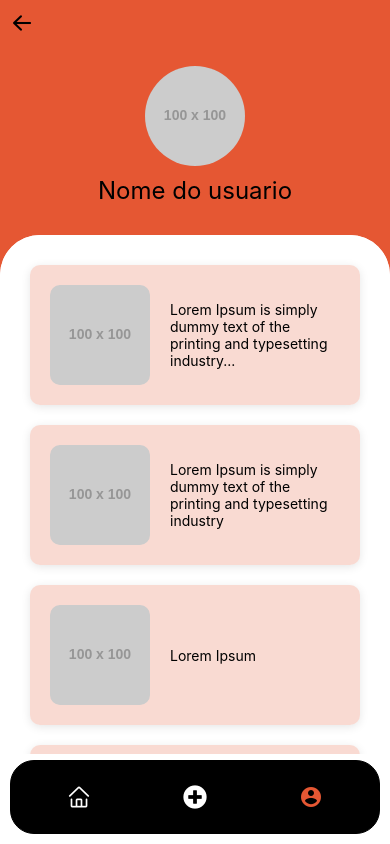
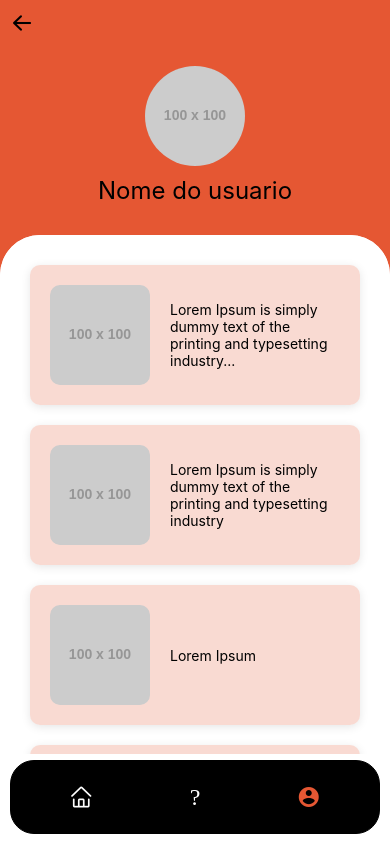
Before and after one commit to tostechbr/mobile-generative-ai, a React Native app: screen /Profile in a window 390 px wide. Built offline with nearby package versions, Linux system fonts and the light colour scheme.

Commit message:
fix buttoBart

```diff
--- a/components/ButtonBar.tsx
+++ b/components/ButtonBar.tsx
@@ -32,7 +32,7 @@ const ButtonBar: React.FC<ButtonBarProps> = ({ activeScreen }) => {
                 <AntDesign name="home" size={24} color={getIconColor('Home')} />
             </TouchableOpacity>
             <TouchableOpacity onPress={() => navigation.navigate('Chat')}>
-                <FontAwesome5 name="plus-circle" size={24} color={getIconColor('Chat')} />
+                <FontAwesome5 name="plus-cSircle" size={24} color={getIconColor('Chat')} />
             </TouchableOpacity>
             <TouchableOpacity onPress={() => navigation.navigate('Profile')}>
                 <MaterialIcons name="account-circle" size={24} color={getIconColor('Profile')} />
--- a/package.json
+++ b/package.json
@@ -13,6 +13,7 @@
     "@react-navigation/bottom-tabs": "^6.5.20",
     "@react-navigation/native": "^6.1.17",
     "@react-navigation/native-stack": "^6.9.25",
+    "@react-navigation/stack": "^6.3.29",
     "expo": "~50.0.19",
     "expo-font": "~11.10.3",
     "expo-status-bar": "~1.11.1",
@@ -31,6 +32,7 @@
     "@types/jest": "^29.5.12",
     "@types/react": "^18.2.66",
     "@types/react-native": "^0.73.0",
+    "@types/react-navigation": "^3.4.0",
     "@types/react-test-renderer": "^18.0.7",
     "typescript": "^5.4.2"
   },
```
Also changed, not shown: 1 other file (tests, documents, lock files or other folders).
